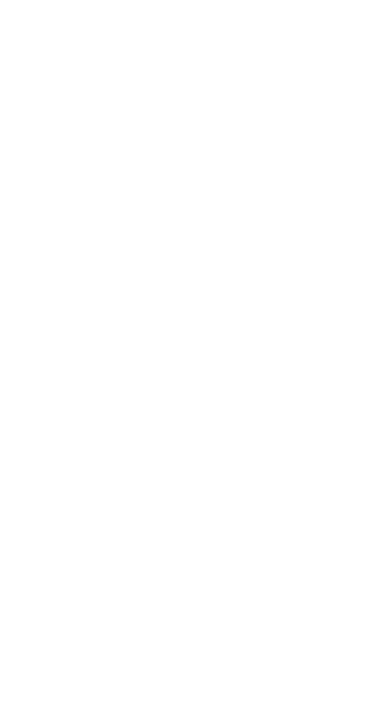
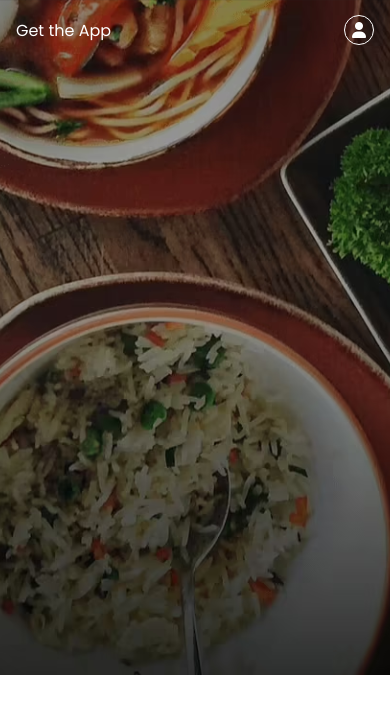
Before and after one commit to priyak307/zomato-landing-page, a plain HTML site: page index.html in a window 390 px wide. Drawn offline with Linux system fonts and the light colour scheme.

Commit message:
Created Navbar section for hero section

```diff
--- a/index.html
+++ b/index.html
@@ -4,10 +4,29 @@
     <meta charset="UTF-8">
     <meta http-equiv="X-UA-Compatible" content="IE=edge">
     <meta name="viewport" content="width=device-width, initial-scale=1.0">
+    <link rel="stylesheet" href="https://cdnjs.cloudflare.com/ajax/libs/font-awesome/6.1.2/css/all.min.css" integrity="sha512-1sCRPdkRXhBV2PBLUdRb4tMg1w2YPf37qatUFeS7zlBy7jJI8Lf4VHwWfZZfpXtYSLy85pkm9GaYVYMfw5BC1A==" crossorigin="anonymous" referrerpolicy="no-referrer" />
+    <link rel="preconnect" href="https://fonts.googleapis.com" />
+    <link rel="preconnect" href="https://fonts.gstatic.com" crossorigin />
+    <link href="https://fonts.googleapis.com/css2?family=Poppins:ital,wght@0,100;0,200;0,300;0,400;0,500;0,600;0,700;0,800;0,900;1,100;1,200;1,300;1,400;1,500;1,600;1,700;1,800;1,900&display=swap" rel="stylesheet" />
     <link rel="stylesheet" href="/styles.css" />
     <title>Zomato Clone</title>
 </head>
 <body>
-
+    <section class="hero__section">
+        <header>
+            <nav class="navbar">
+                <a href="#">Get the App</a>
+                <div class="navbar__menu_container">
+                    <a href="#" class="link">Investor Relations</a>
+                    <a href="#" class="link">Add Restaurant</a>
+                    <a href="#" class="link">Log in</a>
+                    <a href="#" class="link">Sign up</a>
+                    <a href="#" class="user__icon">
+                        <i class="fa-solid fa-user"></i>
+                    </a>
+                </div>
+            </nav>
+        </header>
+    </section>
 </body>
 </html>
--- a/styles.css
+++ b/styles.css
@@ -2,4 +2,59 @@
     padding: 0;
     margin: 0;
     box-sizing: border-box;
+    font-family: 'Poppins', sans-serif;
 }
+
+.hero__section {
+    background: url(/images/heroSectionBackground.png);
+    background-position: center;
+    background-size: cover;
+    color: white;
+    min-height: 60vh;
+}
+.navbar {
+    display: flex;
+    justify-content: space-between;
+    align-items: center;
+    padding: 16px 48px;
+    height: 60px;
+}
+
+.navbar a {
+    text-decoration: none;
+    color: white;
+}
+
+.navbar__menu_container {
+    display: flex;
+    gap: 20px;
+}
+
+.user__icon {
+    height: 30px;
+    width: 30px;
+    border-radius: 100%;
+    border: solid 1px white;
+    display: flex;
+    align-items: center;
+    justify-content: center;
+    display: none;
+}
+
+@media only screen and (max-width: 600px) {
+    .navbar__menu_container .link {
+        display: none;
+    }
+
+    .user__icon {
+        display: flex;
+    }
+
+    .navbar {
+        padding: 16px;
+    }
+
+    .hero__section {
+        min-height: 80vh;
+    }
+}
```
